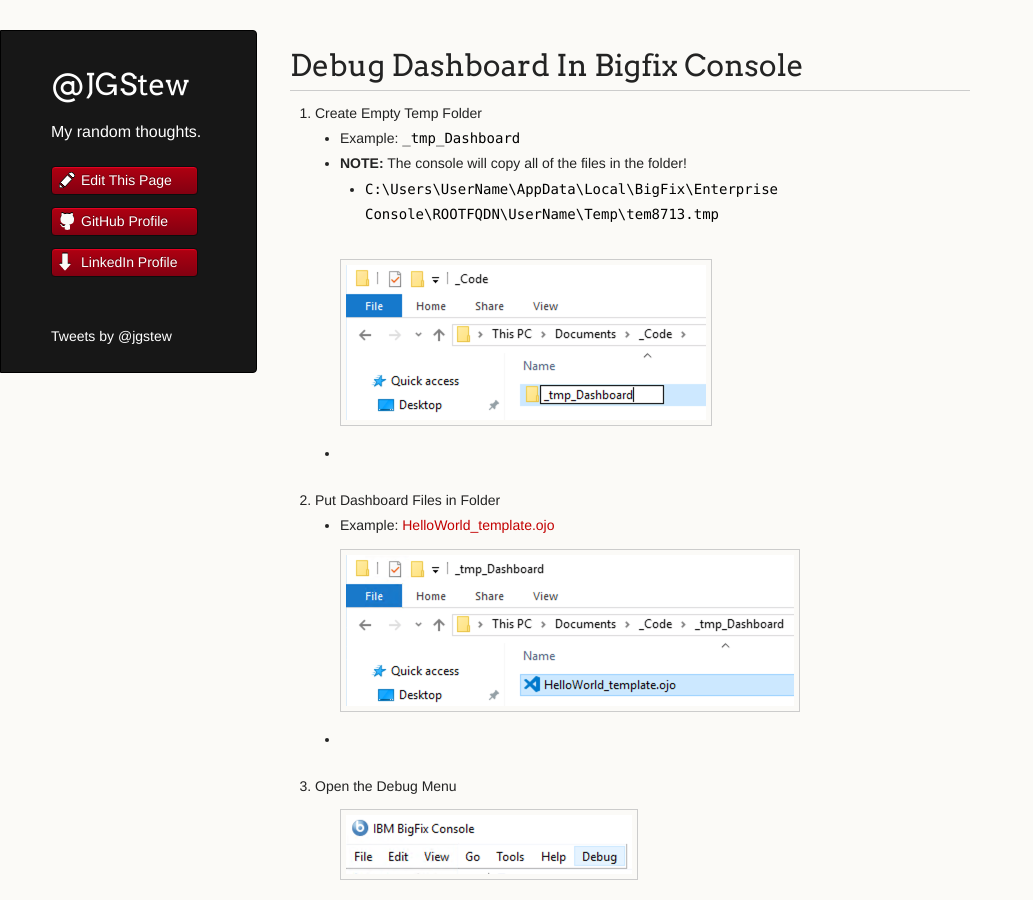
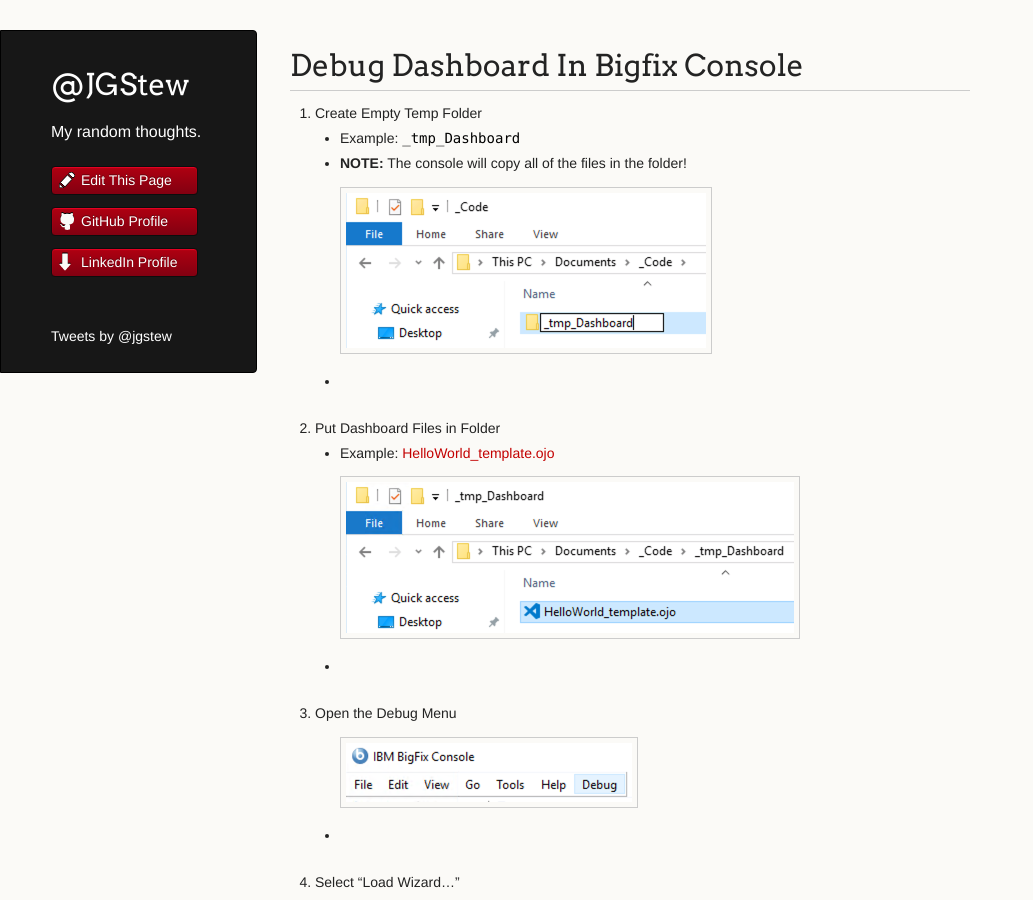
Before and after one commit to jgstew/jgstew.github.io, a Jekyll site: the page built from _posts/2018-10-29-Debug-Dashboard-In-BigFix-Console.md, in a window 1280 px wide and 900 px high. Shown: the whole window, without its empty margins (0-1033 px from the left). Built offline with Jekyll 4.4.1, drawn with Linux system fonts in a browser that asks for light colours; nearby versions of some CDN libraries; comment, search, counter and statistics services are not loaded.

Commit message:
Update 2018-10-29-Debug-Dashboard-In-BigFix-Console.md

```diff
--- a/_posts/2018-10-29-Debug-Dashboard-In-BigFix-Console.md
+++ b/_posts/2018-10-29-Debug-Dashboard-In-BigFix-Console.md
@@ -2,7 +2,6 @@
 1. Create Empty Temp Folder
     * Example: `_tmp_Dashboard`
     * **NOTE:** The console will copy all of the files in the folder!
-         * `C:\Users\UserName\AppData\Local\BigFix\Enterprise Console\ROOTFQDN\UserName\Temp\tem8713.tmp`
     * ![Create Empty Temp Folder](/images/BigFix/Dashboards/CreateEmptyFolder.png)
 1. Put Dashboard Files in Folder
     * Example: [HelloWorld_template.ojo](https://raw.githubusercontent.com/jgstew/bigfix-content/master/dashboards/HelloWorld_template.ojo)
```
